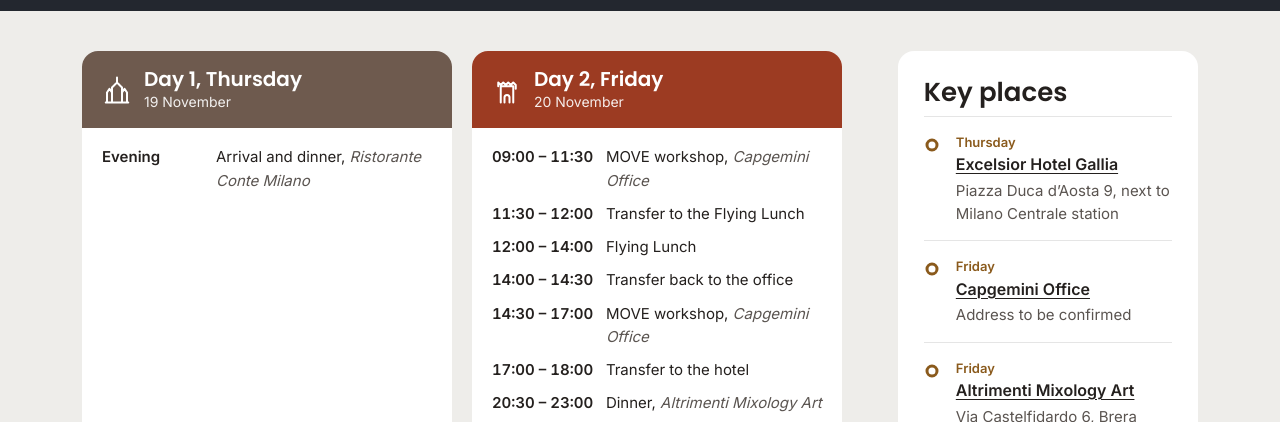
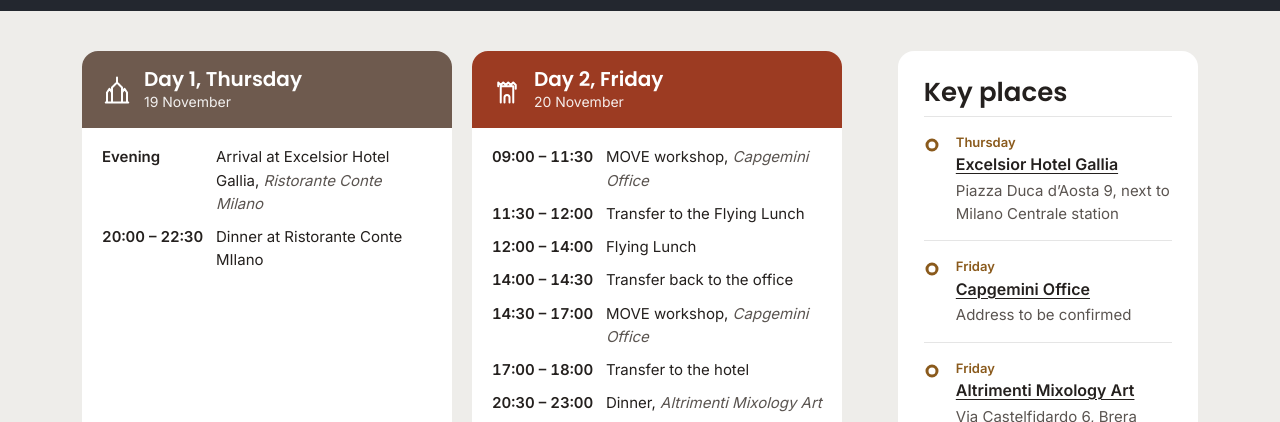
Before and after one commit to PuaLuca/milano-26-k7q3x, a plain HTML site: page index.html in a window 1280 px wide. Shown: the part 346-768 px from the top of the page. Drawn offline with Linux system fonts and the light colour scheme.

Commit message:
Update index.html

```diff
--- a/index.html
+++ b/index.html
@@ -219,7 +219,8 @@ main:has(.pg:target) #overview:not(:target){display:none}
       <div class="days">
         <article class="day">
           <div class="day-hd" style="background:#6E5A4E"><svg viewBox="0 0 24 24" fill="none" stroke="currentColor" stroke-width="1.6" stroke-linecap="round" stroke-linejoin="round" aria-hidden="true"><path d="M12 2v4M8 22V10l4-4 4 4v12M4 22v-8l2-3 2 3M16 14l2-3 2 3v8M3 22h18"/></svg><div><h3>Day 1, Thursday</h3><p>19 November</p></div></div>
-          <ul><li><b>Evening</b><span>Arrival and dinner, <i>Ristorante Conte Milano</i></span></li></ul>
+          <ul><li><b>Evening</b><span>Arrival at Excelsior Hotel Gallia, <i>Ristorante Conte Milano</i></span></li>
+           <li><b>20:00 – 22:30</b><span>Dinner at Ristorante Conte MIlano</span></li></ul>
           <a class="btn" href="#thursday" style="--acc:#6E5A4E;--glow:rgba(176,138,46,.55)">See Thursday</a>
         </article>
         <article class="day">
```
